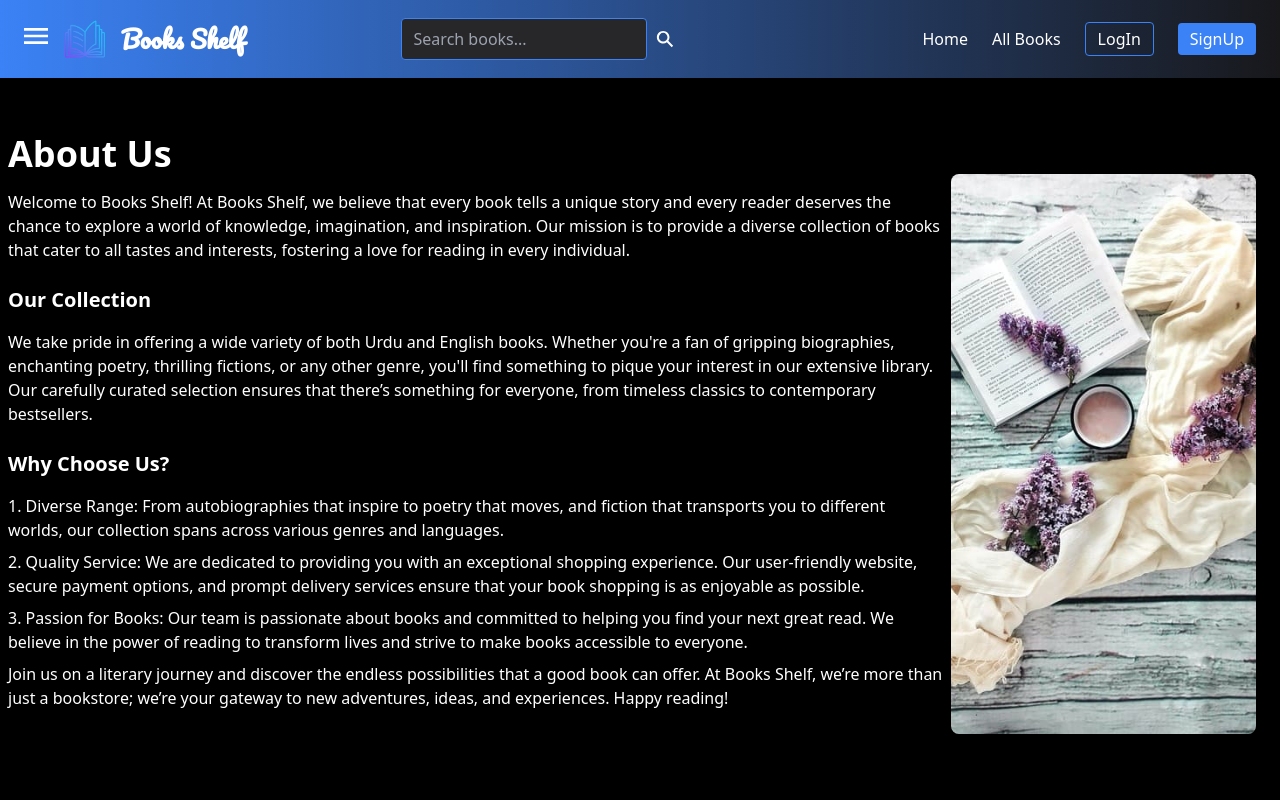
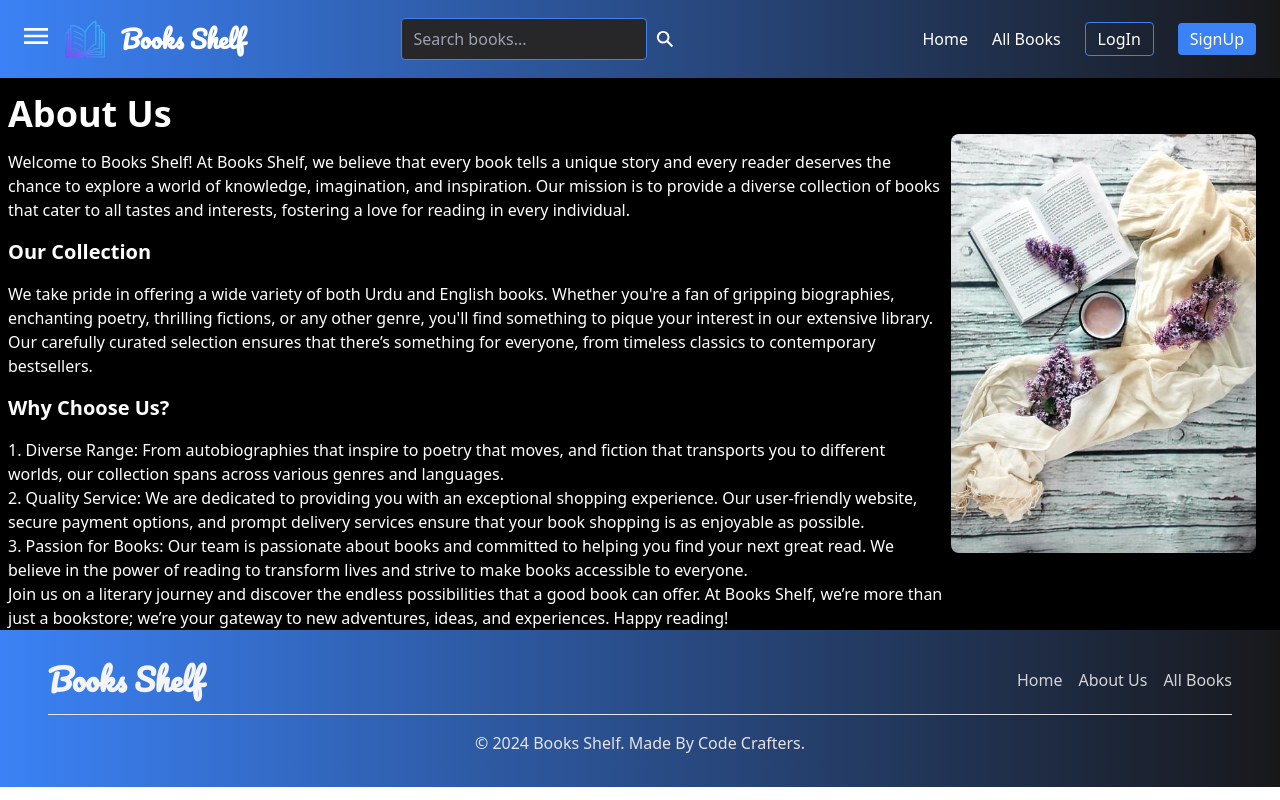
Before and after one commit to Zues-12/Book-Shelf-Client, a React (Vite) app: page /about-us in a window 1280 px wide. Shown: the top 800 px of the page. Built offline with nearby package versions, Linux system fonts and the light colour scheme.

Commit message:
Mobile View Changings

```diff
--- a/src/components/Books/BookCard.jsx
+++ b/src/components/Books/BookCard.jsx
@@ -20,9 +20,9 @@ const BookCard = ({ image, title, author, price, bookid, fav }) => {
     }
   };
   return (
-    <div className="w-full bg-gradient-to-t from-zinc-900 to-blue-500 text-zinc-100 rounded p-4 hover:scale-105 duration-150">
+    <div className="w-full bg-gradient-to-t from-zinc-900 to-blue-500 text-zinc-100 rounded-2xl p-4 hover:scale-105 duration-150">
       <Link to={`/view-book-details/${bookid}`} className="">
-        <div className="w-full flex items-center justify-center bg-zinc-900 ">
+        <div className="w-full flex items-center justify-center bg-black ">
           <img src={`../uploads/${image}`} alt="book" className="h-40 object-cover" />
     </div>
         <h1 className="mt-4 text-xl font-semibold">{title}</h1>
--- a/src/components/Footer.jsx
+++ b/src/components/Footer.jsx
@@ -17,7 +17,7 @@ const Footer = () => {
     },
   ];
   return (
-    <div className="bg-gradient-to-l from-zinc-900 to-blue-500 px-12 py-8  ">
+    <div className="bg-gradient-to-l from-zinc-900 to-blue-500 px-8 lg:px-12 py-8  ">
       <div className="flex items-center justify-between">
         <h2 className="text-3xl font-semibold text-zinc-100 font-LogoTitle">Books Shelf</h2>
         <div className="flex flex-col md:flex-row">
--- a/src/components/Home/Hero.jsx
+++ b/src/components/Home/Hero.jsx
@@ -16,7 +16,7 @@ const Hero = () => {
           <div className="flex justify-center lg:justify-start">
             <Link
               to="/all-books"
-              className=" my-5 lg:my-8 text-3xl bg-zinc-900 rounded-full py-3 px-8 flex items-center justify-center text-white font-semibold border border-yellow-100 hover:bg-gradient-to-r from-zinc-900 to-blue-500 hover:scale-110 transition-all duration-300 animate-slidein opacity-0 [--slidein-delay:700ms]"
+              className=" my-5 lg:my-8 text-3xl bg-zinc-900 rounded-full py-3 px-8 flex items-center justify-center text-white font-semibold border border-yellow-100 hover:bg-gradient-to-r from-zinc-900 to-blue-500 hover:scale-110 transition-all duration-300"
             >
               Discover Books
             </Link>
--- a/src/pages/AboutUs.jsx
+++ b/src/pages/AboutUs.jsx
@@ -2,10 +2,10 @@ import React from 'react'
 
 const AboutUs = () => {
   return (
-    <div className="bg-black lg:h-screen w-full lg:flex animate-slidein opacity-0 [--slidein-delay:700ms]">
+    <div className="bg-black h-auto w-full lg:flex animate-slidein opacity-0 [--slidein-delay:700ms]">
       <div>
-        <h1 className=" px-2 mt-10 py-4 text-4xl font-bold text-white">About Us</h1>
-        <p className=" px-2 mb-2 text-white">
+        <h1 className=" px-2 py-4 text-4xl font-bold text-white">About Us</h1>
+        <p className=" px-2 text-white">
           Welcome to Books Shelf! At Books Shelf, we believe that every book
           tells a unique story and every reader deserves the chance to explore a
           world of knowledge, imagination, and inspiration. Our mission is to
@@ -13,7 +13,7 @@ const AboutUs = () => {
           interests, fostering a love for reading in every individual.
         </p>
         <h1 className="text-xl font-bold px-2 py-4 text-white">Our Collection</h1>
-        <p className=" px-2 mb-2 text-white">
+        <p className=" px-2  text-white">
           We take pride in offering a wide variety of both Urdu and English
           books. Whether you're a fan of gripping biographies, enchanting
           poetry, thrilling fictions, or any other genre, you'll find something
@@ -22,31 +22,31 @@ const AboutUs = () => {
           classics to contemporary bestsellers.
         </p>
         <h1 className="text-xl font-bold px-2 py-4 text-white">Why Choose Us?</h1>
-        <p className=" px-2 mb-2 text-white">
+        <p className=" px-2 text-white">
           1. Diverse Range: From autobiographies that inspire to poetry that moves,
           and fiction that transports you to different worlds, our collection
           spans across various genres and languages.
         </p>
-        <p className=" px-2 mb-2 text-white">
+        <p className=" px-2 text-white">
           2. Quality Service: We are dedicated to providing you with an exceptional
           shopping experience. Our user-friendly website, secure payment
           options, and prompt delivery services ensure that your book shopping
           is as enjoyable as possible.
         </p>
-        <p className=" px-2 mb-2 text-white">
+        <p className=" px-2 text-white">
           3. Passion for Books: Our team is passionate about books and committed to
           helping you find your next great read. We believe in the power of
           reading to transform lives and strive to make books accessible to
           everyone.
         </p>
-        <p className=" px-2 mb-2 text-white">
+        <p className=" px-2 text-white">
           Join us on a literary journey and discover the endless possibilities
           that a good book can offer. At Books Shelf, we’re more than just a
           bookstore; we’re your gateway to new adventures, ideas, and
           experiences. Happy reading!
         </p>
       </div>
-      <div className='mt-24 mr-6 w-[70%] h-[70%]'>
+      <div className='lg:mt-14 lg:mb-14 mr-6 w-[70%] h-[10%]'>
         <img className=' hidden lg:block w-full h-full object-cover rounded-lg' src="./about-us.jpg" alt="" />
       </div>
     </div>
```
